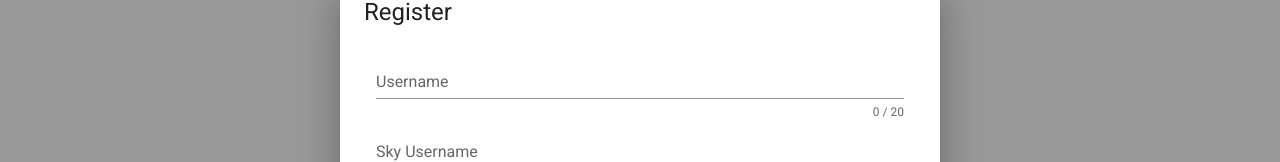
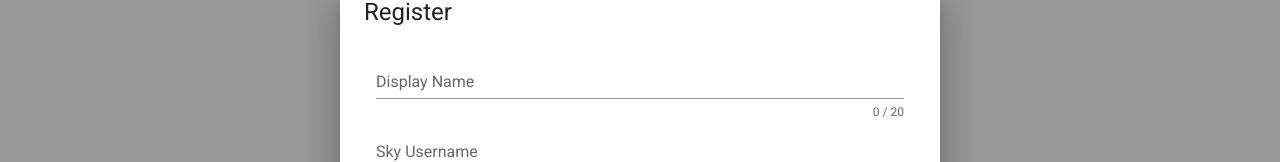
Before and after one commit to GigaCatZ/Frontend, a Vue app in the folder frontend_vue/: page /login in a window 1280 px wide. Both pictures are taken after a click on the button "REGISTER". Shown: the part 191-353 px from the top of the page. Built offline with nearby package versions, Linux system fonts and the light colour scheme.

Commit message:
Black Text Validation + bug fixes

```diff
--- a/frontend_vue/src/components/Login.vue
+++ b/frontend_vue/src/components/Login.vue
@@ -69,13 +69,14 @@
                       v-model="displayname"
                       :counter="20"
                       :rules="usernameRules"
-                      label="Username"
+                      label="Display Name"
                       required
                     ></v-text-field>
 
                     <v-text-field
                       v-model="studentID"
                       label="Sky Username"
+                      :rules="usernameRules"
                       required
                     ></v-text-field>
 
@@ -151,7 +152,7 @@ export default {
     show1: false,
     show2: false,
     usernameRules: [
-      (v) => !!v || "Name is required",
+      (v) => !!v || "Username is required",
       (v) => (v && v.length <= 20) || "Name must be less than 20 characters",
     ],
     passwordRules: [(v) => !!v || "Password can not be empty"],
@@ -159,6 +160,7 @@ export default {
 
   methods: {
     async login() {
+      if (this.$refs.form.validate()) {
         let formData = new FormData();
         formData.append("sky_username", this.username);
         formData.append("password", this.password);
@@ -177,9 +179,11 @@ export default {
           this.alert = true;
           this.alerttext = response.data.message;
         }
+      }
     },
 
     async createuser() {
+      if (this.$refs.form.validate()) {
         let formData = new FormData();
         formData.append("display_name", this.displayname);
         formData.append("sky_username", this.studentID);
@@ -199,6 +203,11 @@ export default {
           this.alert = true;
           this.alerttext = response.data.message;
         }
+      }
+    },
+
+    async whoami() {
+      //let formData = new FormData();
     },
   },
   computed: {
```
Lines whose indentation alone changed are shown as unchanged.
